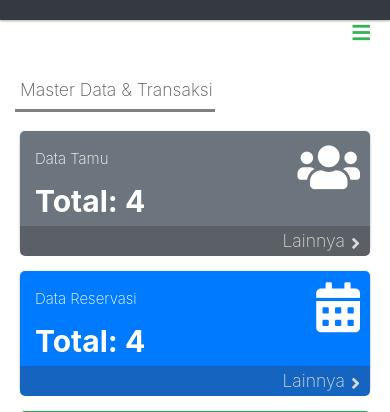
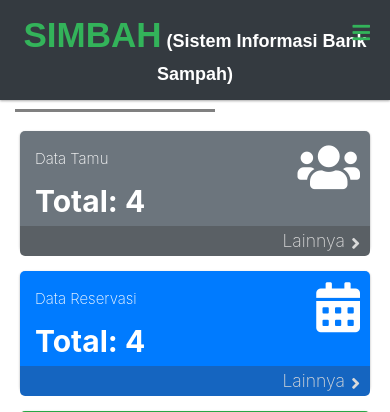
Before and after one commit to arta678/uas-web1, a PHP site: page /dashboard.php in a window 390 px wide. Shown: the top 412 px of the page. Run offline with PHP 8.4, Linux system fonts and the light colour scheme; data comes from the database, SQL or seed files in the repository; some libraries are stand-ins or nearby versions.

Commit message:
Update dashboard.php

```diff
--- a/dashboard.php
+++ b/dashboard.php
@@ -95,7 +95,7 @@
 	        <nav class="navbar navbar-expand-md navbar-dark bg-dark">
 	            <div class="container-fluid">
 	                <i id="btn-sidebar-toggle" class="fas fa-bars" title="Show/hide sidebar"></i>
-	                <h5 class="h1-title-header d-none d-md-inline-block"><strong>SIMBAH</strong><span>  (Sistem Informasi Bank Sampah)</span></h5>
+	                <h5 class="h1-title-header d-md-inline-block"><strong class="text-atas">SIMBAH</strong><span>  (Sistem Informasi Bank Sampah)</span></h5>
 	                <button class="btn btn-outline-danger btn-header-logout" title="Logout" onclick="btnLogout()">Logout<i class="fas fa-sign-out-alt"></i>
 	                </button>
 
```
